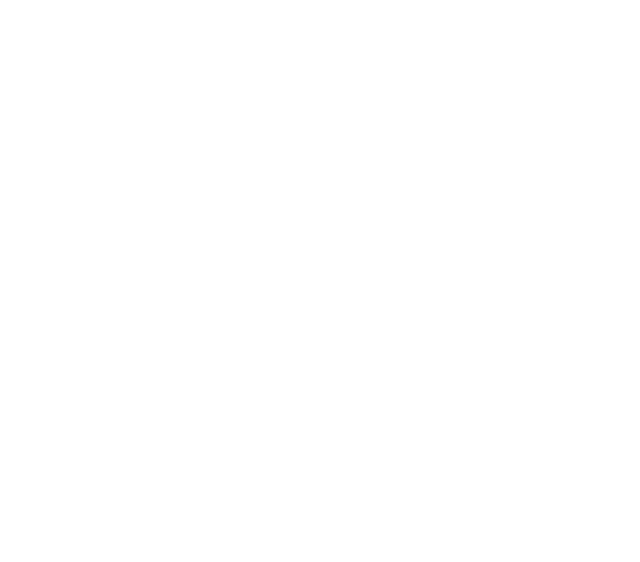
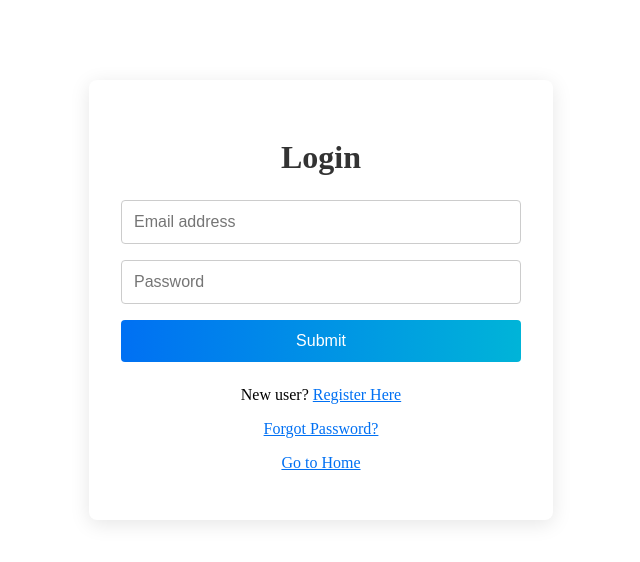
Before and after one commit to MAYANKSHARMA01010/GROWAY, a Next.js app: page /login in a window 1280 px wide. Shown: the top 562 px of the page, without its empty margins (319-959 px from the left). Built offline with nearby package versions, Linux system fonts and the light colour scheme.

Commit message:
Baic login Done without auth

```diff
--- a/src/pages/login.jsx
+++ b/src/pages/login.jsx
@@ -1,15 +1,78 @@
-'use client'
+'use client';
 
-import React from 'react'
-import "../styles/login.css";
+import React, { useState } from 'react';
+import '../styles/login.css';
+import { useRouter } from 'next/navigation';
 
+function Login() {
+  const router = useRouter();
+  const [email, setEmail] = useState('');
+  const [password, setPassword] = useState('');
+  const [loading, setLoading] = useState(false);
 
-function login() {
+  const handleLogin = (e) => {
+    e.preventDefault();
+
+    if (!email || !password) {
+      alert('Please fill in all fields.');
+      return;
+    }
+
+    setLoading(true);
+
+    // Simulate login
+    setTimeout(() => {
+      alert(`Welcome, ${email}!`);
+      setLoading(false);
+      router.push('/');
+    }, 1000);
+  };
+
   return (
-    <div>
+    <div className="login-container">
+      <h2 className="login-title">Login</h2>
+      <form className="login-form" onSubmit={handleLogin}>
+        <input
+          type="email"
+          placeholder="Email address"
+          value={email}
+          onChange={(e) => setEmail(e.target.value)}
+          className="login-input"
+          disabled={loading}
+        />
+        <input
+          type="password"
+          placeholder="Password"
+          value={password}
+          onChange={(e) => setPassword(e.target.value)}
+          className="login-input"
+          disabled={loading}
+        />
+        <button type="submit" className="login-button" disabled={loading}>
+          {loading ? 'Logging in...' : 'Submit'}
+        </button>
+      </form>
 
+      <div className="login-links">
+        <p>
+          New user?{' '}
+          <span className="login-link" onClick={() => router.push('/signup')}>
+            Register Here
+          </span>
+        </p>
+        <p>
+          <span className="login-link" onClick={() => router.push('/forgotpassword')}>
+            Forgot Password?
+          </span>
+        </p>
+        <p>
+          <span className="login-link" onClick={() => router.push('/')}>
+            Go to Home
+          </span>
+        </p>
+      </div>
     </div>
-  )
+  );
 }
 
-export default login
+export default Login;
--- a/src/styles/login.css
+++ b/src/styles/login.css
@@ -0,0 +1,63 @@
+.login-container {
+  max-width: 400px;
+  margin: 5rem auto;
+  padding: 2rem;
+  background: #fff;
+  border-radius: 8px;
+  box-shadow: 0 4px 20px rgba(0, 0, 0, 0.1);
+  text-align: center;
+}
+
+.login-title {
+  font-size: 2rem;
+  margin-bottom: 1.5rem;
+  color: #333;
+}
+
+.login-form {
+  display: flex;
+  flex-direction: column;
+}
+
+.login-input {
+  padding: 0.75rem;
+  margin-bottom: 1rem;
+  border: 1px solid #ccc;
+  border-radius: 4px;
+  font-size: 1rem;
+}
+
+.login-input:disabled {
+  background-color: #f5f5f5;
+  color: #999;
+}
+
+.login-button {
+  padding: 0.75rem;
+  background: linear-gradient(to right, #0070f3, #00b4d8);
+  color: white;
+  font-size: 1rem;
+  border: none;
+  border-radius: 4px;
+  cursor: pointer;
+  transition: background 0.3s ease, transform 0.3s ease;
+}
+
+.login-button:hover {
+  background: linear-gradient(to right, #005bb5, #0096c7);
+  transform: translateY(-2px);
+}
+
+.login-links {
+  margin-top: 1.5rem;
+}
+
+.login-link {
+  color: #0070f3;
+  cursor: pointer;
+  text-decoration: underline;
+}
+
+.login-link:hover {
+  color: #005bb5;
+}
```
